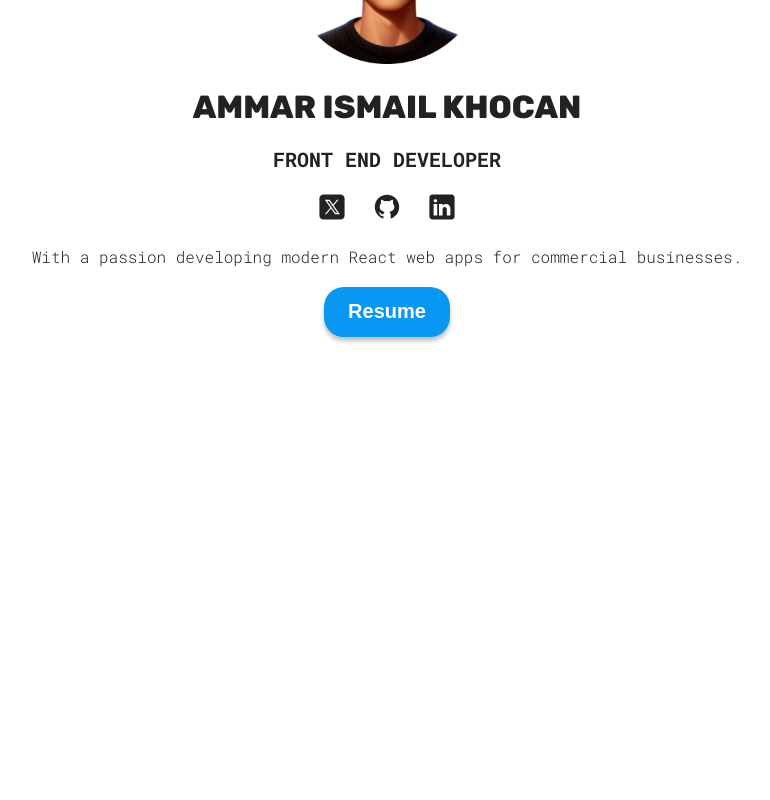
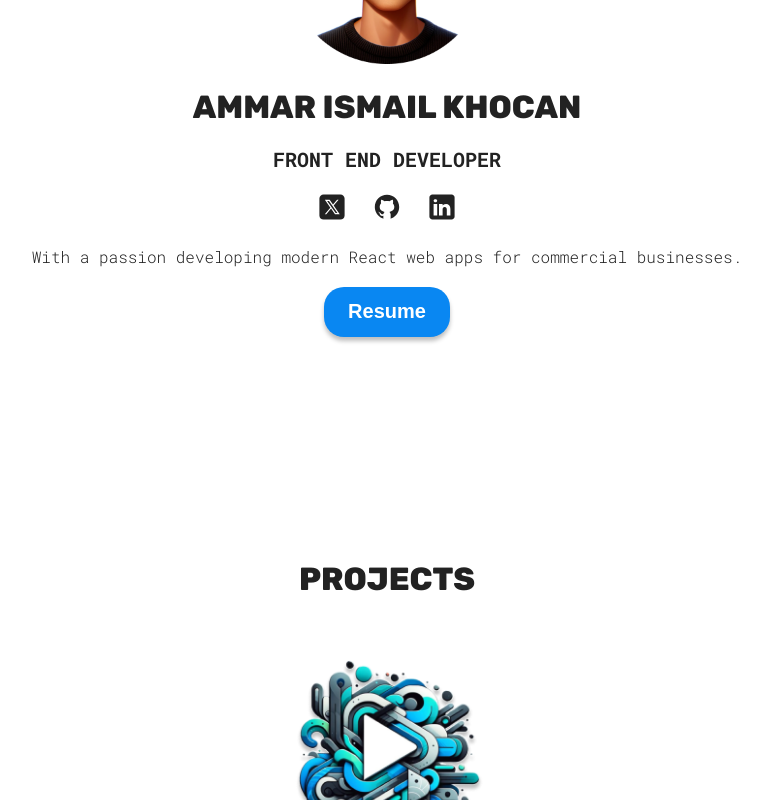
Before and after one commit to ammarkhocan/ammar-portfolio, a React (Vite) app: page / in a window 1280 px wide. Shown: the part 300-1100 px from the top of the page, without its empty margins (253-1023 px from the left). Before the commit the page ends 860 px from the top, so only its background shows below. Built offline with nearby package versions, Linux system fonts and the light colour scheme.

Commit message:
build section projects

```diff
--- a/src/App.css
+++ b/src/App.css
@@ -1,6 +1,6 @@
 :root {
-  --backround-color: #fff;
-  --btn-color: #0897f2;
+  --background-color: #fff;
+  --btn-color: #0987f2;
   --btn-text-color: #fff;
   --project-card-bg: #ffffff00;
   --text-color: #222;
@@ -9,7 +9,7 @@
 }
 
 [data-theme="dark"] {
-  --backround-color: #222;
+  --background-color: #222;
   --btn-color: #fff;
   --btn-text-color: #222;
   --project-card-bg: #fff;
@@ -19,7 +19,7 @@
 }
 
 body {
-  background-color: var(--backround-color);
+  background-color: var(--background-color);
   display: flex;
   justify-content: center;
   margin: 0 auto 60px;
--- a/src/App.jsx
+++ b/src/App.jsx
@@ -1,10 +1,12 @@
 import "./App.css";
 import Hero from "./sections/Hero/hero";
+import Projects from "./sections/Projects/projects";
 
 function App() {
   return (
     <>
       <Hero />
+      <Projects />
     </>
   );
 }
--- /dev/null
+++ b/src/common/ProjectCard.jsx
@@ -0,0 +1,13 @@
+import React from "react";
+
+function ProjectCard({ src, link, h3, p }) {
+  return (
+    <a href={link} target="_blank">
+      <img className="hover" src={src} alt={`${h3} logo`} />
+      <h3>{h3}</h3>
+      <p>{p}</p>
+    </a>
+  );
+}
+
+export default ProjectCard;
--- /dev/null
+++ b/src/sections/Projects/Projects.jsx
@@ -0,0 +1,45 @@
+import styles from "./ProjectsStyle.module.css";
+import viberr from "../../assets/viberr.png";
+import ProjectCard from "../../common/ProjectCard";
+
+function Projects() {
+  return (
+    <section id="projects" className={styles.container}>
+      <h1 className="sectionTitle">Projects</h1>
+      <div className={styles.projectsContainer}>
+        <ProjectCard
+          src={viberr}
+          link={"https://www.google.co.uk/"}
+          h3="Viberr"
+          p="Streaming App"
+        />
+        <ProjectCard
+          src={viberr}
+          link={"https://www.google.co.uk/"}
+          h3="Viberr"
+          p="Streaming App"
+        />
+        <ProjectCard
+          src={viberr}
+          link={"https://www.google.co.uk/"}
+          h3="Viberr"
+          p="Streaming App"
+        />
+        <ProjectCard
+          src={viberr}
+          link={"https://www.google.co.uk/"}
+          h3="Viberr"
+          p="Streaming App"
+        />
+        <ProjectCard
+          src={viberr}
+          link={"https://www.google.co.uk/"}
+          h3="Viberr"
+          p="Streaming App"
+        />
+      </div>
+    </section>
+  );
+}
+
+export default Projects;
--- /dev/null
+++ b/src/sections/Projects/ProjectsStyle.module.css
@@ -0,0 +1,30 @@
+.container {
+  display: flex;
+  flex-direction: column;
+  text-align: center;
+
+  img {
+    max-width: 250px;
+    align-self: center;
+    background-color: var(--project-card-bg);
+    border-radius: 20px;
+  }
+
+  a {
+    width: fit-content;
+    text-decoration: none;
+    color: #222;
+    transition: transform 200ms ease-in-out;
+  }
+
+  a:hover {
+    transform: scale(1.05);
+  }
+
+  .projectsContainer {
+    display: flex;
+    flex-direction: column;
+    align-items: center;
+    gap: 30px;
+  }
+}
```
